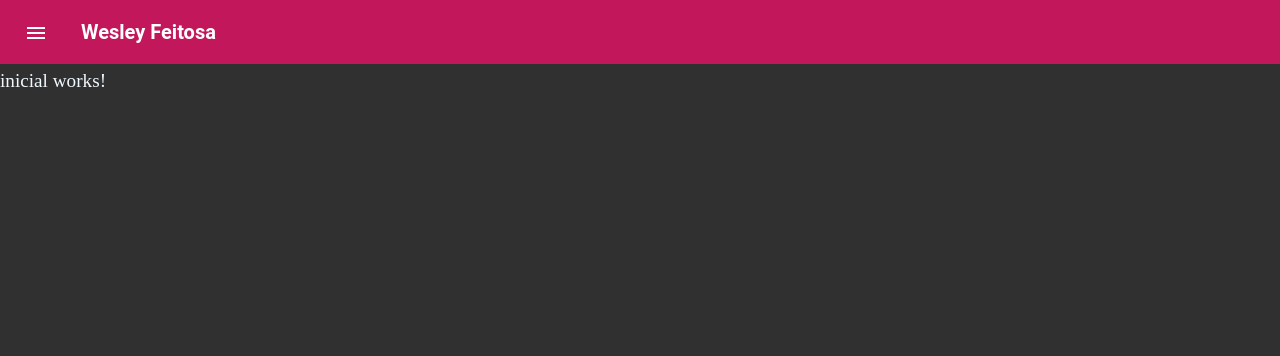
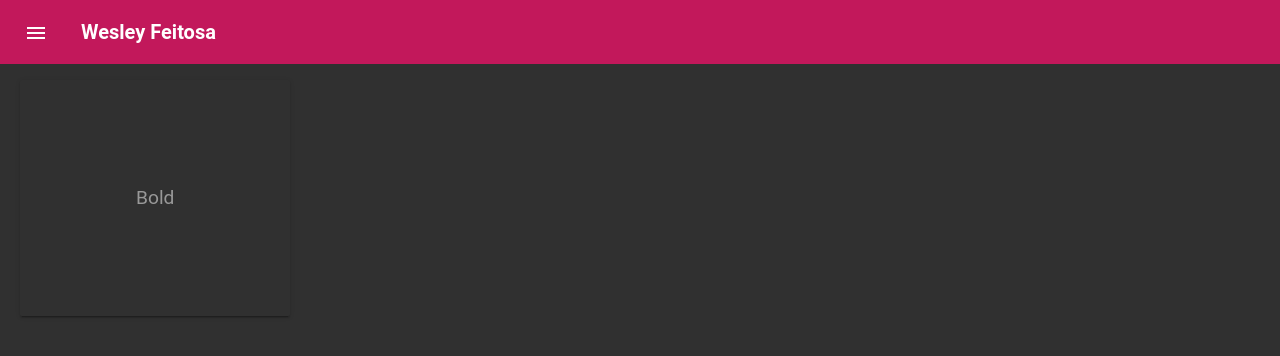
Before and after one commit to wesleyfeitosa/wesleyfeitosa, an Angular app: page / in a window 1280 px wide. Shown: the top 356 px of the page. Built offline with nearby package versions, Linux system fonts and the light colour scheme.

Commit message:
atualizando

```diff
--- a/src/app/app.module.ts
+++ b/src/app/app.module.ts
@@ -6,6 +6,7 @@ import { MatMenuModule } from '@angular/material/menu';
 import { MatSidenavModule } from '@angular/material/sidenav';
 import { MatIconModule } from '@angular/material/icon';
 import { MatButtonModule } from '@angular/material/button';
+import { MatButtonToggleModule } from '@angular/material/button-toggle';
 
 import { AppComponent } from './app.component';
 import { routing } from './app.routes';
@@ -25,7 +26,8 @@ import { InicialComponent } from './inicial/inicial.component';
     MatMenuModule,
     MatSidenavModule,
     MatIconModule,
-    MatButtonModule
+    MatButtonModule,
+    MatButtonToggleModule,
     /* --------- Fim do componentes Do Angular Material ---------- */
   ],
   providers: [],
--- a/src/app/inicial/inicial.component.css
+++ b/src/app/inicial/inicial.component.css
@@ -1,5 +1,9 @@
-p {
+.container {
     color: aliceblue;
     font-size: 1.2em;
-    margin-top: 70px;
+    margin: 80px 20px;
 }
+
+.card {
+    padding: 100px;
+}
--- a/src/app/inicial/inicial.component.html
+++ b/src/app/inicial/inicial.component.html
@@ -1 +1,5 @@
-<p>inicial works!</p>
+<div class="container">
+    <mat-button-toggle-group name="fontStyle" appearance="legacy" aria-label="Font Style">
+        <mat-button-toggle value="bold" class="card">Bold</mat-button-toggle>
+    </mat-button-toggle-group>
+</div>
```
